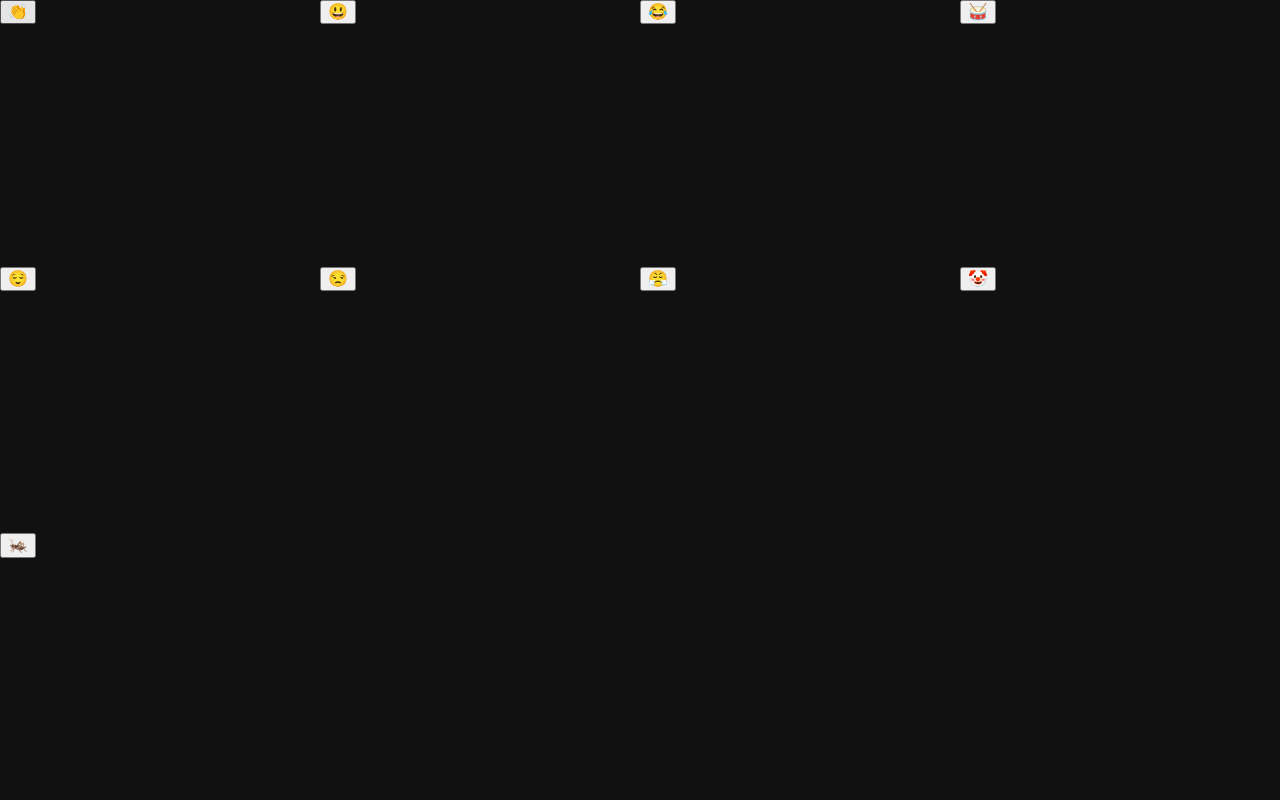
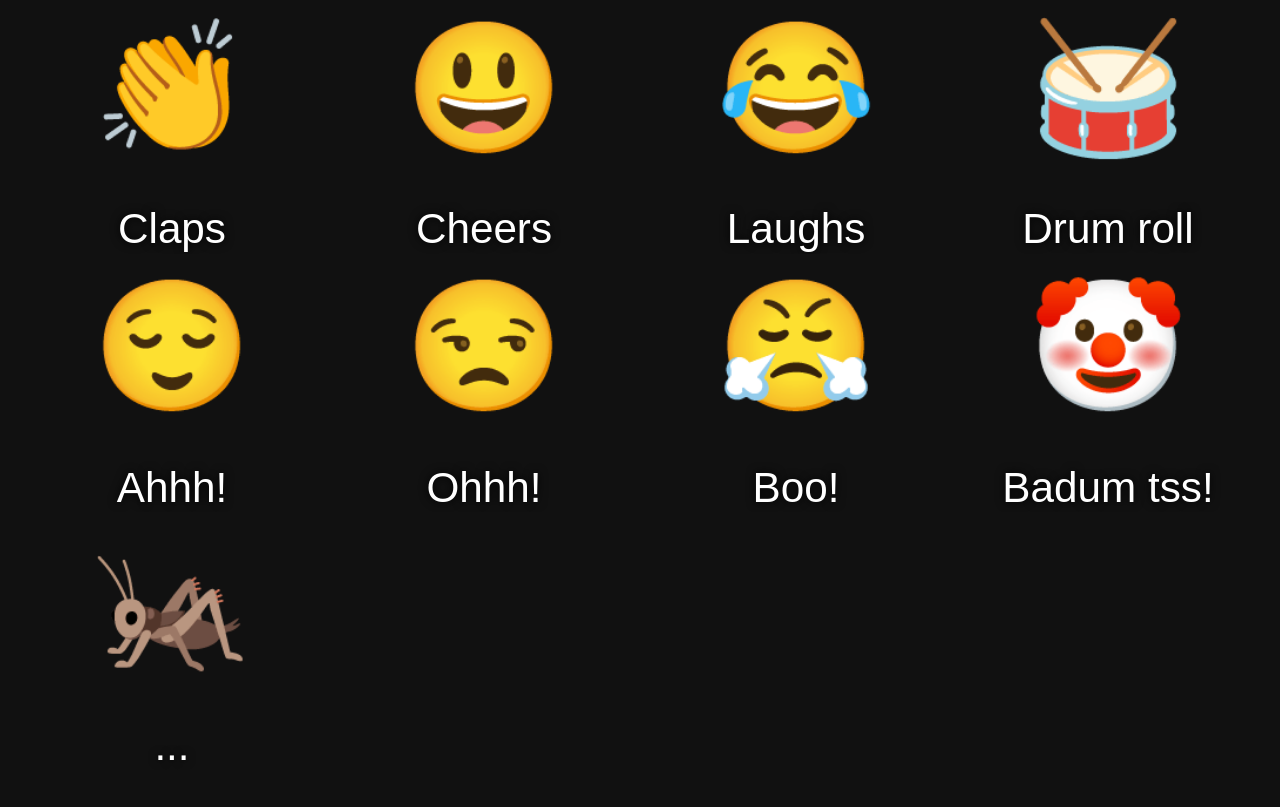
Before and after one commit to ubermanu/audience, a React (Create React App) app: page / in a window 1280 px wide. Built offline with nearby package versions, Linux system fonts and the light colour scheme.

Commit message:
Add custom style to emoji buttons

```diff
--- a/src/App.js
+++ b/src/App.js
@@ -3,20 +3,27 @@ import styled from "styled-components";
 import EmojiButton from "./EmojiButton";
 import sounds from "./sounds.json";
 
-const FlexContainer = styled.div`
-  display: flex;
-  flex-wrap: wrap;
+const Background = styled.div`
   background: #111;
   min-height: 100vh;
-  width: 100vw;
+  width: 100%;
+`;
+
+const FlexContainer = styled.div`
+  max-width: 100%;
+  padding: 1rem;
 `;
 
 const OneFourthCell = styled.div`
   width: 25%;
   overflow-x: hidden;
+  display: inline-block;
+  margin-bottom: 1rem;
+  text-align: center;
 `;
 
 const App = () => (
+  <Background>
     <FlexContainer>
       {sounds.map((item, i) => (
         <OneFourthCell key={i}>
@@ -24,6 +31,7 @@ const App = () => (
         </OneFourthCell>
       ))}
     </FlexContainer>
+  </Background>
 );
 
 export default App;
--- a/src/EmojiButton.js
+++ b/src/EmojiButton.js
@@ -1,8 +1,34 @@
 import React from "react";
+import styled from "styled-components";
 
-const EmojiButton = ({ emoji, src }) => {
+const Button = styled.div`
+  border-radius: 50%;
+  display: inline-block;
+  cursor: pointer;
+  text-align: center;
+  font-size: 10vw;
+`;
+
+const Emoji = styled.div`
+  font-size: 1em;
+`;
+
+const Name = styled.div`
+  font-size: 0.33em;
+  font-family: "Arial", sans-serif;
+  color: white;
+  margin-top: 1em;
+  text-shadow: 0 0 10px black;
+`;
+
+const EmojiButton = ({ emoji, name, src }) => {
   const audio = new Audio(`media/${src}`);
-  return <button onClick={() => audio.play()}>{emoji}</button>;
+  return (
+    <Button onClick={() => audio.play()}>
+      <Emoji>{emoji}</Emoji>
+      <Name>{name}</Name>
+    </Button>
+  );
 };
 
 export default EmojiButton;
```
Lines whose indentation alone changed are shown as unchanged.
